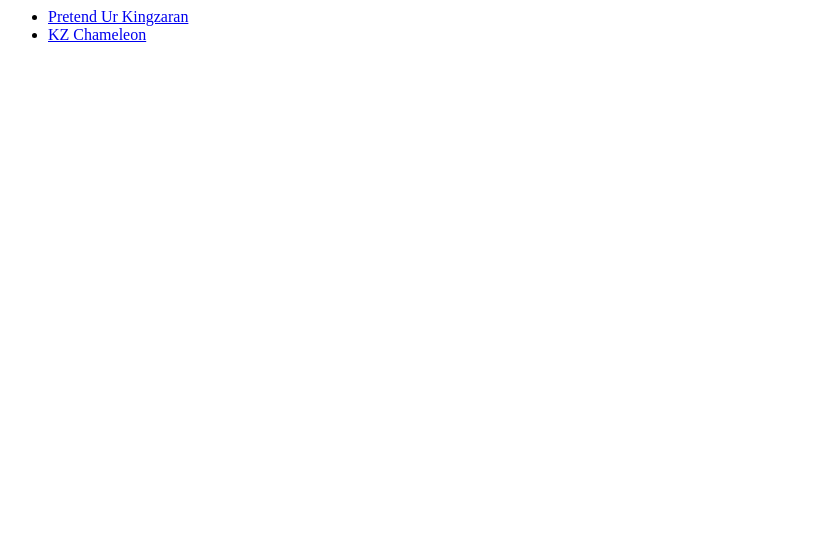
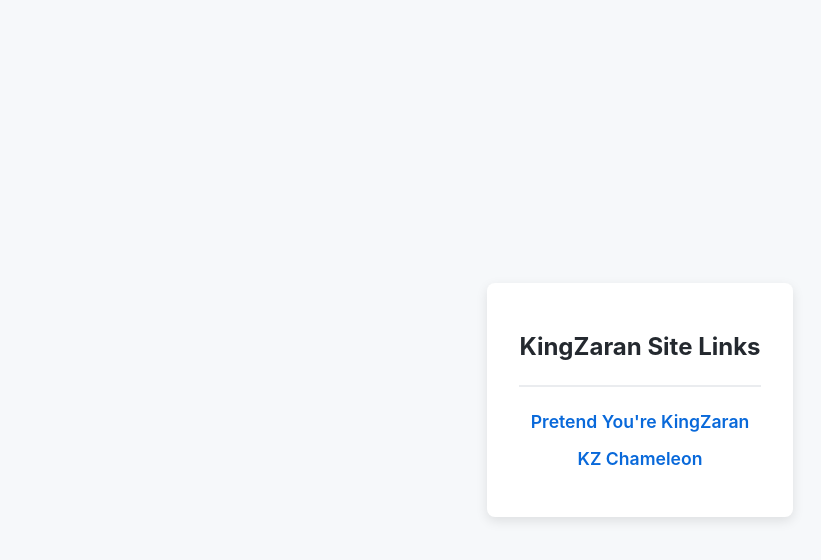
Before and after one commit to KingZaran/kingzaran.github.io, a plain HTML site: page index.html in a window 1280 px wide. Shown: the whole page, without its empty margins (0-821 px from the left). Drawn offline with Linux system fonts and the light colour scheme.

Commit message:
Styled HTML structure

```diff
--- a/index.html
+++ b/index.html
@@ -1,4 +1,67 @@
-<ul>
-  <li><a href="https://kingzaran.github.io/Pretend-ur-KingZaran/">Pretend Ur Kingzaran</a></li>
-  <li><a href="https://kingzaran.github.io/KZ-Chameleon/">KZ Chameleon</a></li>
-</ul>
+<!DOCTYPE html>
+<html lang="en">
+<head>
+    <meta charset="UTF-8">
+    <meta name="viewport" content="width=device-width, initial-scale=1.0">
+    <title>KingZaran Hub</title>
+    <style>
+        body {
+            font-family: -apple-system, BlinkMacSystemFont, "Segoe UI", Roboto, Helvetica, Arial, sans-serif;
+            display: flex;
+            justify-content: center;
+            align-items: center;
+            height: 100vh;
+            margin: 0;
+            background-color: #f6f8fa;
+            color: #24292f;
+        }
+        .container {
+            text-align: center;
+            padding: 2rem;
+            background: white;
+            border-radius: 8px;
+            box-shadow: 0 4px 12px rgba(0,0,0,0.1);
+        }
+        h1 {
+            margin-bottom: 0.5rem;
+            font-size: 1.5rem;
+        }
+        hr {
+            border: 0;
+            border-top: 2px solid #eaecef;
+            margin: 1.5rem 0;
+            width: 100%;
+        }
+        ul {
+            list-style: none;
+            padding: 0;
+        }
+        li {
+            margin: 1rem 0;
+        }
+        a {
+            text-decoration: none;
+            color: #0969da;
+            font-weight: 600;
+            font-size: 1.1rem;
+            transition: color 0.2s;
+        }
+        a:hover {
+            color: #054ada;
+            text-decoration: underline;
+        }
+    </style>
+</head>
+<body>
+
+<div class="container">
+    <h1>KingZaran Site Links</h1>
+    <hr>
+    <ul>
+        <li><a href="https://kingzaran.github.io/Pretend-ur-KingZaran/">Pretend You're KingZaran</a></li>
+        <li><a href="https://kingzaran.github.io/KZ-Chameleon/">KZ Chameleon</a></li>
+    </ul>
+</div>
+
+</body>
+</html>
```
